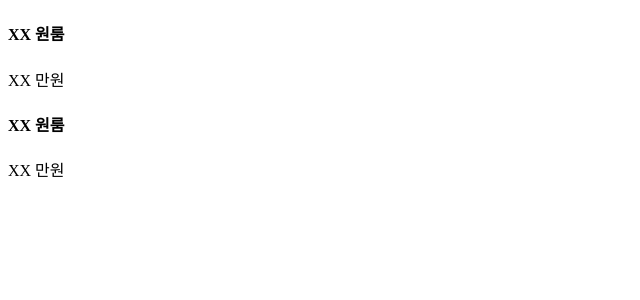
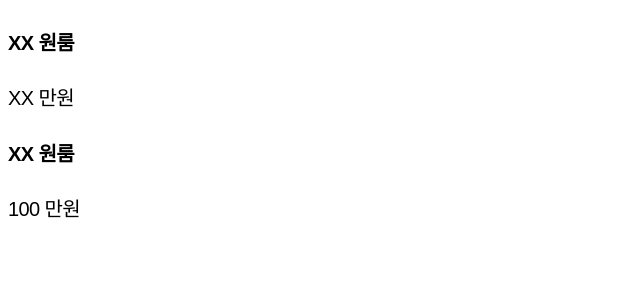
Before and after one commit to byeon-seong-won/vue_study, a Vue app in the folder vuestudy/: page / in a window 1280 px wide. Shown: the top 300 px of the page, without its empty margins (0-640 px from the left). Built offline with nearby package versions, Linux system fonts and the light colour scheme; some icons are missing; a web font is replaced by a local one.

Commit message:
study_1103

```diff
--- a/vuestudy/src/App.vue
+++ b/vuestudy/src/App.vue
@@ -6,7 +6,7 @@
     </div>
     <div>
       <h4>XX 원룸</h4>
-      <p>XX 만원</p>
+      <p> {{가격}} 만원</p>
     </div>
   </div>
 </template>
@@ -18,12 +18,21 @@
 
 
 export default {
-
+  name : 'App',
+  data() {
+    return {
+      가격 : 100,
+      style : 'color:blue'
+    }
+  }
 }
 </script>
 
 
 
 <style>
+* {font-family: 'Noto sans KR', sans-serif; letter-spacing: -0.03rem;font-size: 20px;}
+
+
 
 </style>
```
